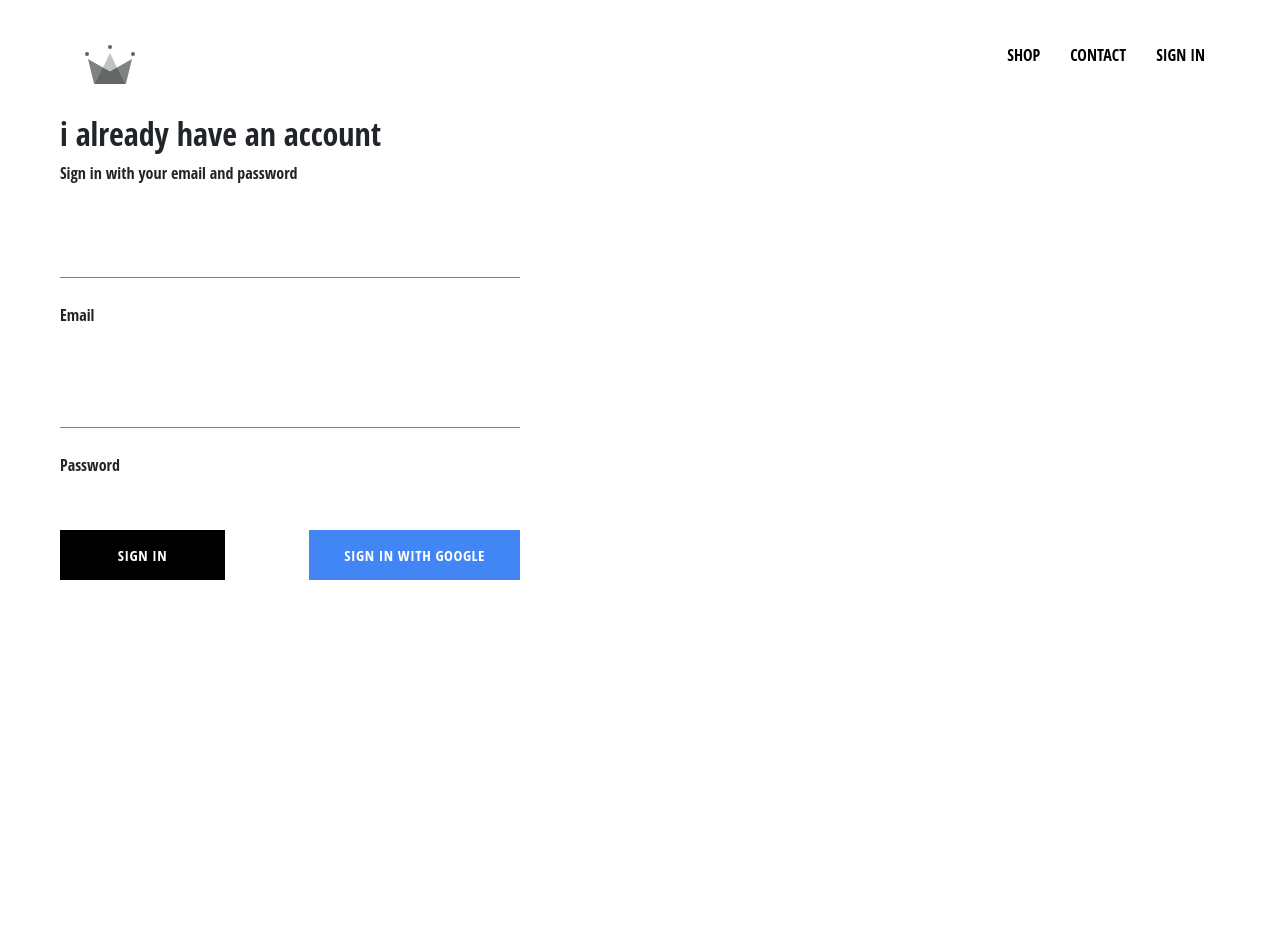
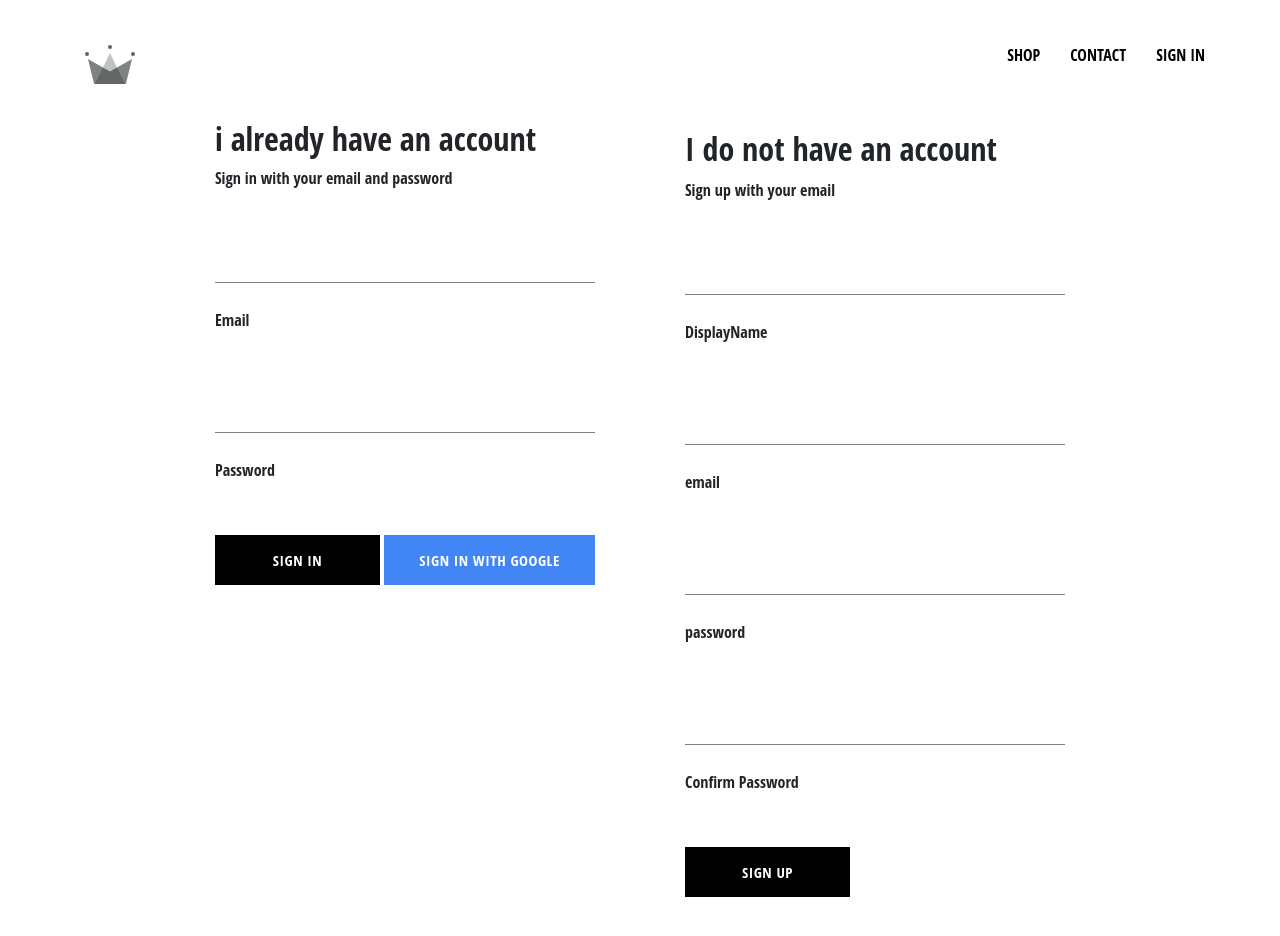
Before and after one commit to Gtrakas1/crwn-clothing, a React (Create React App) app: page /signin in a window 1280 px wide. Shown: the top 936 px of the page. Before the commit the page ends 800 px from the top, so only its background shows below. Built offline with nearby package versions, Linux system fonts and the light colour scheme; no server answers.

Commit message:
Added a user authentication with firebase and a sign-up page

```diff
--- a/src/App.js
+++ b/src/App.js
@@ -1,7 +1,7 @@
 import React, { Component } from 'react';
 import './App.css';
 import { Switch, Route } from 'react-router-dom'
-import { auth } from './firebase/firebase.utils'
+import { auth, createUserProfileDocument, } from './firebase/firebase.utils'
 import HomePage from './pages/homepage/homepage.jsx';
 import ShopPage from './pages/shoppage/shop.jsx'
 import Header from './components/header/header.jsx'
@@ -19,10 +19,26 @@ class App extends Component {
   unsubscribeFromAuth = null
 
   componentDidMount() {
-    this.unsubscribeFromAuth = auth.onAuthStateChanged(user => {
-      this.setState({ currentUser: user })
-      console.log(user);
-    })
+    this.unsubscribeFromAuth = auth.onAuthStateChanged(async userAuth => {
+      if (userAuth) {
+        const userRef = await createUserProfileDocument(userAuth);
+
+        userRef.onSnapshot(snapShot => {
+          this.setState({
+            currentUser: {
+              id: snapShot.id,
+              ...snapShot.data()
+            }
+          }, () => {
+            console.log(this.state)
+          })
+        });
+
+      }
+
+      this.setState({ currentUser: userAuth })
+    });
+
   }
 
   componentWillUnmount() {
--- a/src/components/custom-button/custom-button.scss
+++ b/src/components/custom-button/custom-button.scss
@@ -20,7 +20,7 @@
     border: 1px solid black;
   }
 
-  &.google-sign-in {
+  &.google-sign-in.custom-button {
     background-color: #4285f4;
     color: white;
 
--- a/src/components/sign-in/sign-in.scss
+++ b/src/components/sign-in/sign-in.scss
@@ -1,5 +1,5 @@
 .sign-in {
-    width: 460px;
+    width: 380px;
     display: flex;
     flex-direction: column;
 
--- /dev/null
+++ b/src/components/sign-up/sign-up.jsx
@@ -0,0 +1,94 @@
+import React, { Component } from 'react';
+
+import './sign-up.scss'
+import FormInput from '../form-input/form-input';
+import CustomButton from '../custom-button/custom-button';
+import { auth, createUserProfileDocument } from '../../firebase/firebase.utils';
+
+class Signup extends Component {
+    constructor() {
+        super();
+        this.state = {
+            displayName: '',
+            email: '',
+            password: '',
+            confirmPassword: ''
+        }
+    }
+
+    handleSubmit = async event => {
+        event.preventDefault();
+        const { displayName, email, password, confirmPassword } = this.state
+        if (password != confirmPassword) {
+            alert('passwords dont match')
+            return;
+        }
+
+        try {
+            const { user } = await auth.createUserWithEmailAndPassword(email, password)
+
+            await createUserProfileDocument(user, { displayName });
+
+            this.setState({
+                displayName: '',
+                email: '',
+                password: '',
+                confirmPassword: ''
+            })
+        }
+        catch (error) {
+            console.error(error)
+        }
+    }
+
+    handleChange = e => {
+        const { name, value } = e.target;
+
+        this.setState({ [name]: value })
+    }
+
+    render() {
+        const { displayName, email, password, confirmPassword } = this.state
+        return (
+            <div className='sign-up'>
+                <h2 className='title'>I do not have an account</h2>
+                <span>Sign up with your email</span>
+                <form className='sign-up-form' onSubmit={this.handleSubmit}>
+                    <FormInput
+                        type='text'
+                        name='displayName'
+                        value={displayName}
+                        onChange={this.handleChange}
+                        label='DisplayName'
+                        required />
+                    <FormInput
+                        type='email'
+                        name='email'
+                        value={email}
+                        onChange={this.handleChange}
+                        label='email'
+                        required />
+
+                    <FormInput
+                        type='password'
+                        name='password'
+                        value={password}
+                        onChange={this.handleChange}
+                        label='password'
+                        required />
+
+                    <FormInput
+                        type='password'
+                        name='confirmPassword'
+                        value={confirmPassword}
+                        onChange={this.handleChange}
+                        label='Confirm Password'
+                        required />
+
+                    <CustomButton type='submit'> Sign Up </CustomButton>
+                </form></div>
+        )
+    }
+}
+
+export default Signup
--- /dev/null
+++ b/src/components/sign-up/sign-up.scss
@@ -0,0 +1,9 @@
+.sign-up {
+    display: flex;
+    flex-direction: column;
+    width: 380px;
+
+    .title {
+        margin: 10px 0px;
+    }
+}
--- a/src/firebase/firebase.utils.js
+++ b/src/firebase/firebase.utils.js
@@ -17,6 +17,32 @@ const config =
     measurementId: "G-3ZNLLZHSN6"
 };
 
+export const createUserProfileDocument = async (userAuth, data) => {
+    if (!userAuth) return;
+    const userRef = firestore.doc(`users/${userAuth.uid}`)
+
+    const snapshot = await userRef.get()
+    if (!snapshot.exists) {
+        const { displayName, email } = userAuth;
+        const createdAt = new Date();
+
+        try {
+            await userRef.set({
+                displayName,
+                email,
+                createdAt,
+                ...data
+            })
+
+        } catch (error) {
+
+            console.log('error creating user', error.message);
+        }
+    }
+
+    return userRef;
+
+}
 
 firebase.initializeApp(config);
 
--- a/src/pages/sign-in-and-sign-up/sign-in-and-sign-up.jsx
+++ b/src/pages/sign-in-and-sign-up/sign-in-and-sign-up.jsx
@@ -1,10 +1,12 @@
 import React from 'react'
 import './sign-in-and-sign-up.scss'
 import Signin from '../../components/sign-in/sign-in'
+import Signup from '../../components/sign-up/sign-up'
 
-const SignInSignUp = () =>(
+const SignInSignUp = () => (
     <div className='sign-in-and-sign-up'>
-    <Signin/>
+        <Signin />
+        <Signup />
     </div>
 )
 
--- a/src/pages/sign-in-and-sign-up/sign-in-and-sign-up.scss
+++ b/src/pages/sign-in-and-sign-up/sign-in-and-sign-up.scss
@@ -0,0 +1,7 @@
+.sign-in-and-sign-up {
+    width: 850px;
+    display: flex;
+    justify-content: space-between;
+    margin: 30px auto;
+
+}
```
